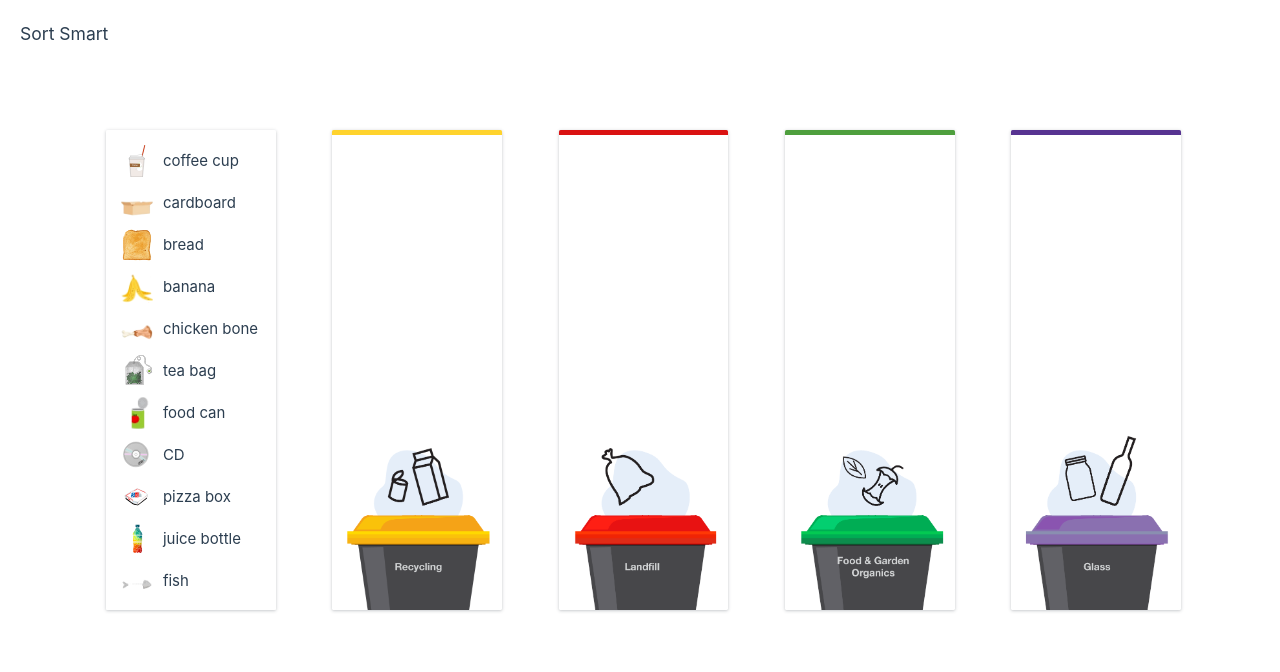
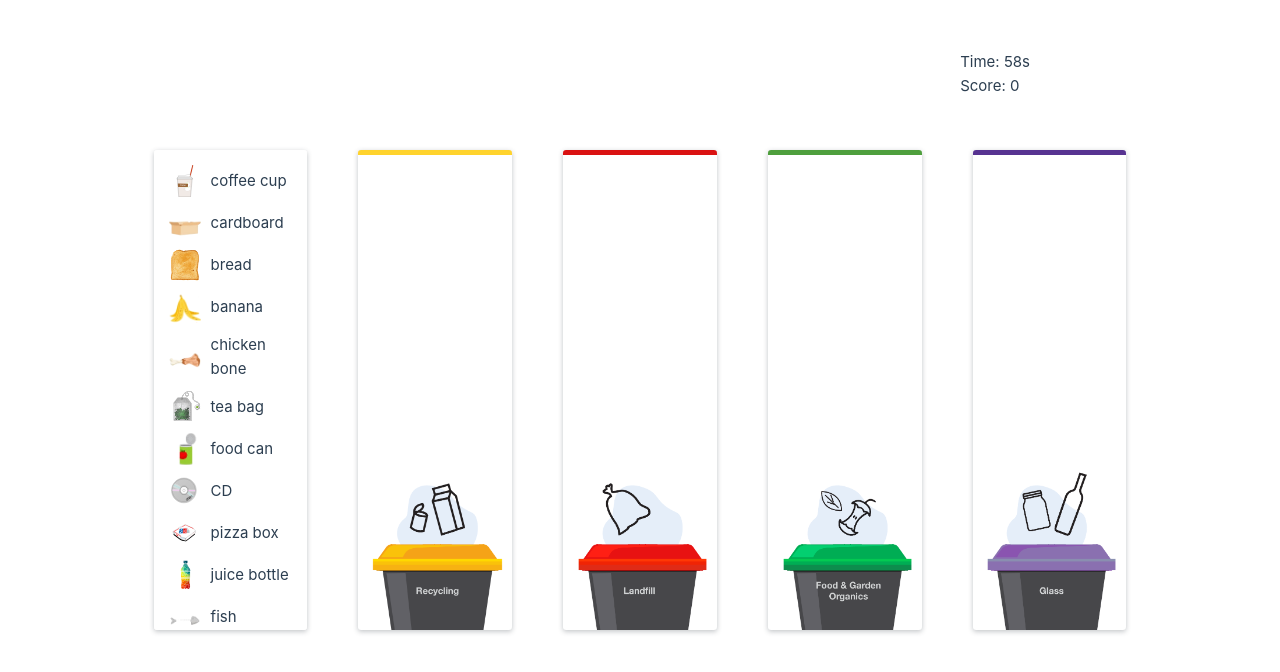
Before and after one commit to wannngkee/Let-us-sort, a Vue app: page / in a window 1280 px wide. Both pictures are taken after a click on the button "Start Game". Shown: the top 672 px of the page. Built offline with nearby package versions, Linux system fonts and the light colour scheme.

Commit message:
add timer and score calculator

```diff
--- a/src/App.vue
+++ b/src/App.vue
@@ -1,11 +1,11 @@
 <template>
     <body>
-      <Header />
-      <div class='centered' v-if="!active">
-      <Modal :active="active" @toggleStart="toggleStart"/>
+      <Header :isActive="isActive" :countdown="countdown" :score="score"/>
+      <div class='centered' v-if="!isActive || countdown===0">
+      <Modal :isGameComplete="isGameComplete" :countdown="countdown" @toggleStart="toggleStart"/>
       </div>
       <div class="main" v-else>
-      <DragnDrop />
+      <DragnDrop @modifyScore = "modifyScore"/>
       </div>
     </body>
   <main>
@@ -17,9 +17,35 @@ import {ref, computed } from 'vue'
 import Header from './components/Header.vue'
 import Modal from './components/Modal.vue';
 import DragnDrop from './components/DragnDrop.vue'
-let active = ref(false);
+let isActive = ref(false);
+let countdown = ref(60);
+let isGameComplete = ref(false);
+let score = ref(0);
 const toggleStart = ()=> {
-  active.value = !active.value
+  isActive.value = !isActive.value;
+  countdownTimer()
+}
+const countdownTimer = ()=> {
+                if(countdown.value > 0) {
+                    setTimeout(() => {
+                        countdown.value -= 1
+                        countdownTimer()
+                    }, 1000)
+                }
+                if (countdown.value === 0){
+                  quitGame()
+                  isGameComplete.value = true;
+                  isActive.value = false;
+                  score.value = 0;
+                }
+            }
+const quitGame = ()=>{
+  countdown.value = 60;
+  isActive.value = false;
+}
+
+const modifyScore = (val) =>{
+  score.value = val
 }
 </script>
 
@@ -27,72 +53,15 @@ const toggleStart = ()=> {
 @import './assets/base.css';
 body{
   position: relative;
+  /*
+   background: #17b5e9 url(./assets/images/bg.png);
+  */
 }
+
 .centered {
   position: absolute;
   left: 50%;
   top: 50%;
   transform: translate(-50%, -50%);
 }
-
-/* body{
-  background: #17b5e9 url(./assets/images/bg.png);
-} */
-
-
-/* #app {
-  max-width: 1280px;
-  margin: 0 auto;
-  padding: 2rem;
-
-  font-weight: normal;
-} */
-
-/*
-.logo {
-  display: block;
-  margin: 0 auto 2rem;
-}
-
-a,
-.green {
-  text-decoration: none;
-  color: hsla(160, 100%, 37%, 1);
-  transition: 0.4s;
-}
-
-@media (hover: hover) {
-  a:hover {
-    background-color: hsla(160, 100%, 37%, 0.2);
-  }
-}
-
-@media (min-width: 1024px) {
-  body {
-    display: flex;
-    place-items: center;
-  }
-
-  #app {
-    display: grid;
-    grid-template-columns: 1fr 1fr;
-    padding: 0 2rem;
-  }
-
-  header {
-    display: flex;
-    place-items: center;
-    padding-right: calc(var(--section-gap) / 2);
-  }
-
-  header .wrapper {
-    display: flex;
-    place-items: flex-start;
-    flex-wrap: wrap;
-  }
-
-  .logo {
-    margin: 0 2rem 0 0;
-  }
-} */
 </style>
--- a/src/components/DragnDrop.vue
+++ b/src/components/DragnDrop.vue
@@ -1,5 +1,6 @@
 <template>
 <div class="container">
+  <!-- <span>{{currentScore}}</span> -->
 <div class="drop-zone"
      id="bench"
       @drop="onDrop($event,'bench')"
@@ -68,9 +69,10 @@
 </template>
 
 <script setup>
-import {ref} from 'vue'
+import {ref,defineEmits, computed, watch } from 'vue';
 import { PRODUCTS, TYPES } from '../utils/data';
 import {shuffle} from '../utils/util';
+const emits = defineEmits(["modifyScore"])
 const items = ref(shuffle(PRODUCTS.map(pro => ({...pro, list: 'bench'}))))
 const getList = (list)=> {
     return items.value.filter(item => item.list == list)}
@@ -86,9 +88,9 @@ const onDrop = (event, list)=> {
     const itemID = event.dataTransfer.getData('itemID')
     const item = items.value.find(item => item.id == itemID)
     item.list = list
-    // if item.list == item.type {
-    //   score += 5
-    // }
+    const currentScore = items.value.filter((item) => item.type === item.list)
+    .reduce((sum, record) => sum + 5, 0);
+    emits("modifyScore", currentScore)
   }
 </script>
 
@@ -103,11 +105,11 @@ justify-content: space-between
   width: 15%;
   margin: 50px auto;
   background: #fff;
-  border-radius: 0.1rem;
-  box-shadow: 0 0.05rem 0.2rem rgb(48 55 66 / 30%);
+  border-radius: 0.2rem;
+  box-shadow: 0 0.1rem 0.3rem rgb(48 55 66 / 30%);
   padding: 10px;
   height: 30rem;
-  position: relative
+  position: relative;
 }
 
 .drag-el {
@@ -132,7 +134,7 @@ justify-content: space-between
 }
 
 #bench{
-  overflow-y: scroll
+  overflow-y: scroll;
 }
 
 #yellow {
@@ -154,9 +156,7 @@ justify-content: space-between
 .container {
   margin-left: auto;
   margin-right: auto;
-  padding-left: 4.85rem;
-  padding-right: 4.4rem;
-  width: 100%;
+  width: 80%;
 }
 
 </style>
--- a/src/components/Header.vue
+++ b/src/components/Header.vue
@@ -1,25 +1,34 @@
 <template>
   <header class="navbar">
         <div class="head">
-          <section class="title">
-            <h3>Sort Smart</h3>
+          <section class="right" v-if="isActive && countdown !== 0">
+            <div>Time: {{props.countdown}}s</div>
+            <div>Score: {{props.score}}</div>
           </section>
         </div>
   </header>
 </template>
 
-<script>
+<script setup>
+import { defineProps } from "vue";
+const props = defineProps({
+  countdown: Number,
+  isActive: Boolean,
+  score: Number,
+  });
 </script>
 
 <style scoped>
 .navbar {
-    height: 80px;
+    height: 100px;
     width: 100%;
-    padding: 20px;
+    padding: 50px;
     /* background-color: aliceblue */
 }
-/* .title{
-  color: white;
-} */
+.right{
+  position: absolute;
+  right:100px;
+  padding-right:100px;
+}
 
 </style>
--- a/src/components/Modal.vue
+++ b/src/components/Modal.vue
@@ -1,15 +1,21 @@
 <template>
   <div class="card">
-        <div class="content">
+        <div class="afterSection" v-show="isGameComplete">
+            <h2>Great Work!</h2>
+        </div>
+        <div v-if="!isGameComplete" class="content">
            Drag and drop the trash into the correct bin. Sort them quickly for a better score!
         </div>
-        <button class="startBtn" @click="handleClick"> Start Game</button>
+        <button class="startBtn" @click="handleClick">{{isGameComplete? "Play Again": "Start Game"}}</button>
   </div>
 </template>
 
 <script setup>
-import { defineProps, defineEmits } from "vue";
-const props = defineProps({active: Boolean})
+import { defineEmits, defineProps } from "vue";
+const props = defineProps({
+  countdown: Number,
+  isGameComplete: Boolean,
+  });
 const emits = defineEmits(["toggleStart"])
 const handleClick = ()=> {
     emits("toggleStart")
@@ -23,11 +29,12 @@ const handleClick = ()=> {
     font-size: 1.4rem;
     border-radius: 40px;
     min-height: 18rem;
+    background-color:white;
     /* background-color: #f1c40f; */
     border: 6px solid #222;
     border-left: 10px solid #222;
     border-bottom: 10px solid #222;
-    max-width: 500px;
+    width: 500px;
     display: flex;
     flex-direction: column;
     justify-content: space-around;
@@ -52,4 +59,8 @@ const handleClick = ()=> {
     box-shadow: 0 2px #704c90;
 }
 
+.afterSection{
+    text-align: center
+}
+
 </style>
--- a/src/main.js
+++ b/src/main.js
@@ -1,6 +1,4 @@
 import { createApp } from "vue";
 import App from "./App.vue";
-// import "bootstrap/dist/css/bootstrap.min.css";
-// import "bootstrap";
 
 createApp(App).mount("#app");
```
